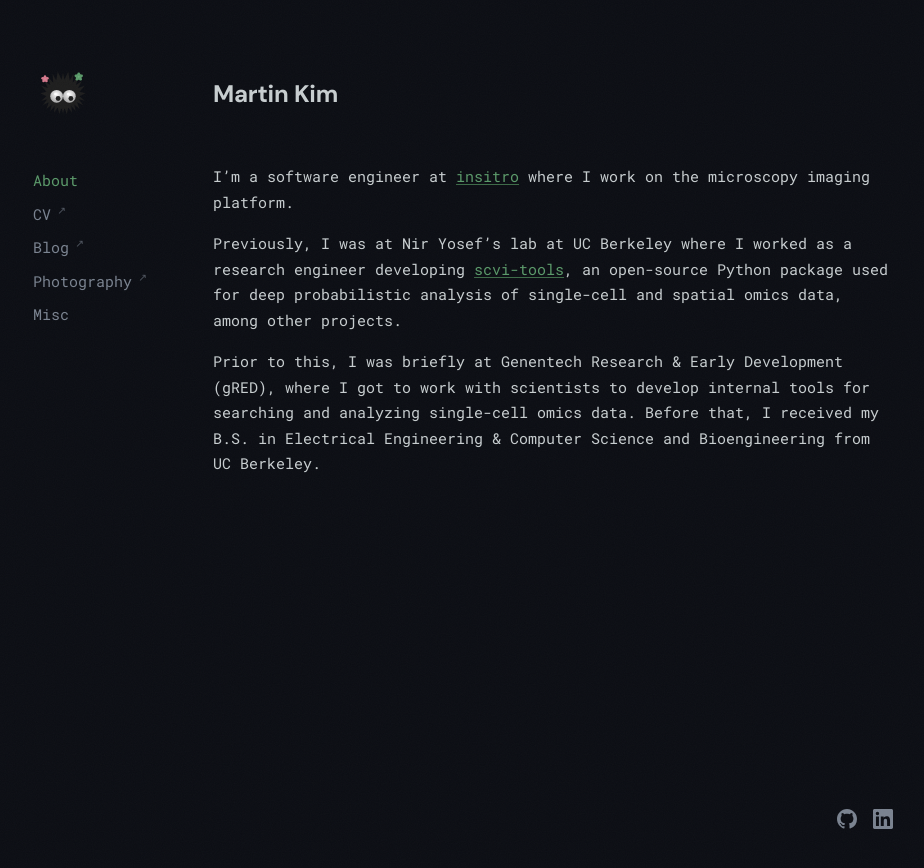
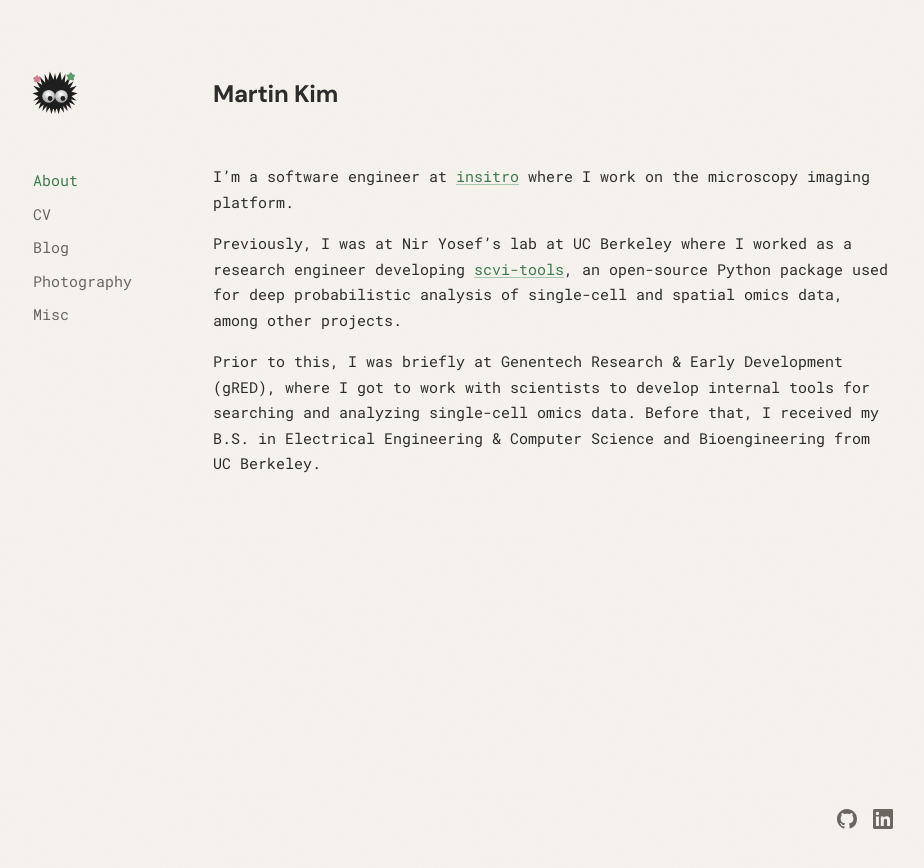
Before and after one commit to martinkim0/martinkim0.github.io, a Jekyll site: the page built from index.md, in a window 1280 px wide. Shown: the top 868 px of the page, without its empty margins (167-1091 px from the left). Built offline with Jekyll 4.4.1, drawn with Linux system fonts in a browser that asks for light colours.

Commit message:
Add auto light/dark mode, remove nav arrows, align logo
- Add prefers-color-scheme light mode with warm neutral palette
- Add color-scheme meta tag for native browser chrome support
- Reduce noise texture opacity in light mode
- Remove external link arrows from sidebar nav
- Left-align logo SVG with nav items

Co-Authored-By: Claude Opus 4.6 <noreply@anthropic.com>

```diff
--- a/_layouts/default.html
+++ b/_layouts/default.html
@@ -3,6 +3,7 @@
 <head>
   <meta charset="UTF-8">
   <meta name="viewport" content="width=device-width, initial-scale=1.0">
+  <meta name="color-scheme" content="light dark">
   <title>{% if page.title %}{{ page.title }} — {{ site.title }}{% else %}{{ site.title }}{% endif %}</title>
   <meta name="description" content="{{ page.description | default: site.description }}">
   <link rel="preconnect" href="https://fonts.googleapis.com">
@@ -39,7 +40,7 @@
             <a href="{% if is_external %}{{ url }}{% else %}{{ url | relative_url }}{% endif %}"
                class="sidebar__link{% if is_active %} sidebar__link--active{% endif %}"
                {% if is_external %}target="_blank" rel="noopener noreferrer"{% endif %}>
-              {{ label }}{% if is_external %}<span class="external-arrow" aria-hidden="true"> ↗</span>{% endif %}
+              {{ label }}
             </a>
           {% endfor %}
         </nav>
--- a/_sass/_base.scss
+++ b/_sass/_base.scss
@@ -36,6 +36,12 @@ body::after {
   background-size: 256px 256px;
 }
 
+@media (prefers-color-scheme: light) {
+  body::after {
+    opacity: 0.015;
+  }
+}
+
 a {
   color: var(--accent);
   text-decoration: none;
--- a/_sass/_sidebar.scss
+++ b/_sass/_sidebar.scss
@@ -28,6 +28,7 @@
       display: block;
       width: 60px;
       height: 60px;
+      margin-left: -8px;
     }
   }
 
@@ -67,12 +68,6 @@
       }
     }
   }
-}
-
-.external-arrow {
-  font-size: 0.7em;
-  opacity: 0.6;
-  vertical-align: super;
 }
 
 // Mobile: sidebar becomes horizontal top section
--- a/_sass/_variables.scss
+++ b/_sass/_variables.scss
@@ -29,3 +29,17 @@
   --transition-base: 250ms ease;
   --transition-slow: 400ms ease;
 }
+
+@media (prefers-color-scheme: light) {
+  :root {
+    --bg-primary: #f5f2ed;
+    --bg-sidebar: #eae6e0;
+    --bg-surface: #e0dbd4;
+    --text-primary: #2c2c2c;
+    --text-secondary: #6b6560;
+    --accent: #3d7a4a;
+    --accent-hover: #2e6b3a;
+    --accent-muted: #a8c5ae;
+    --border: #d5d0ca;
+  }
+}
```
